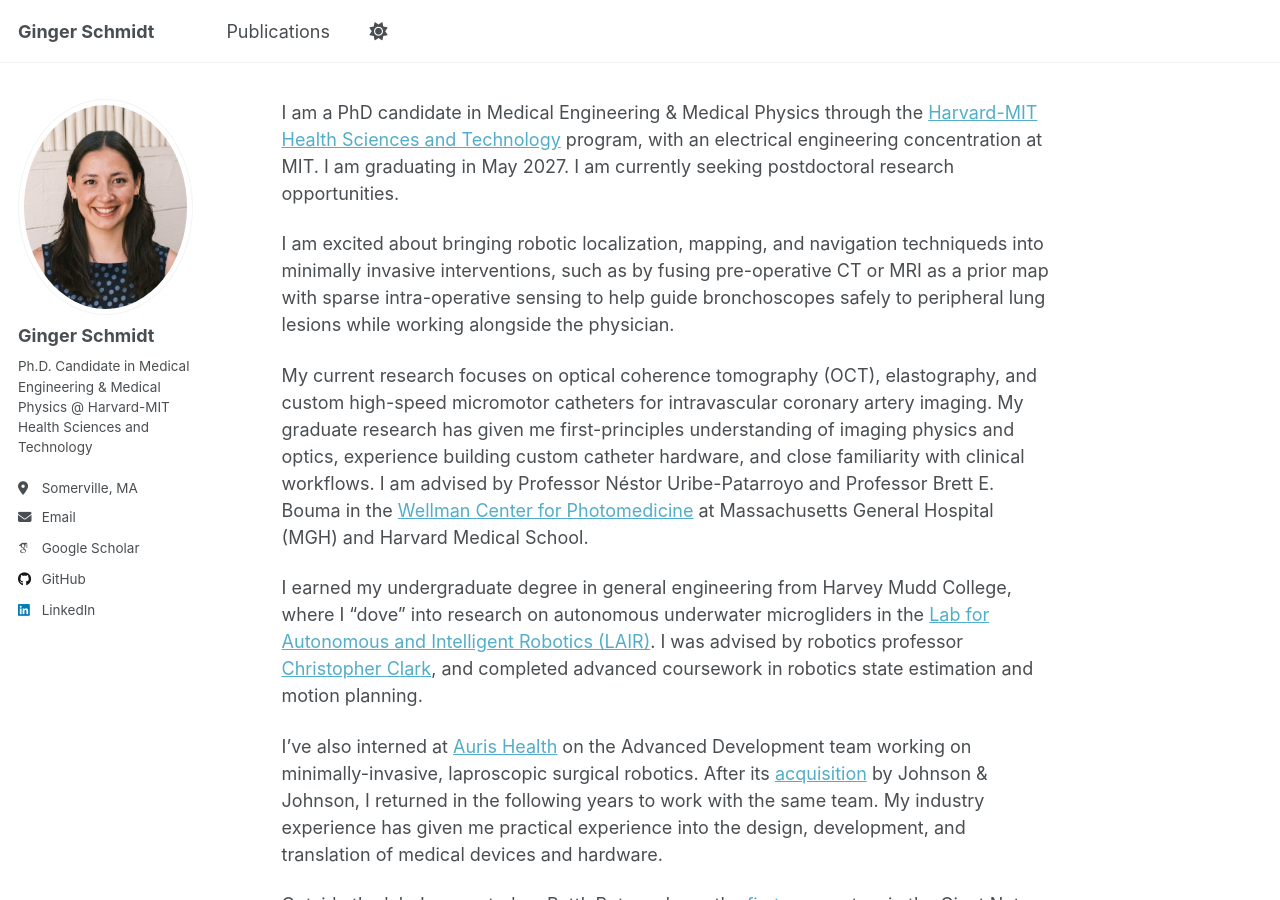
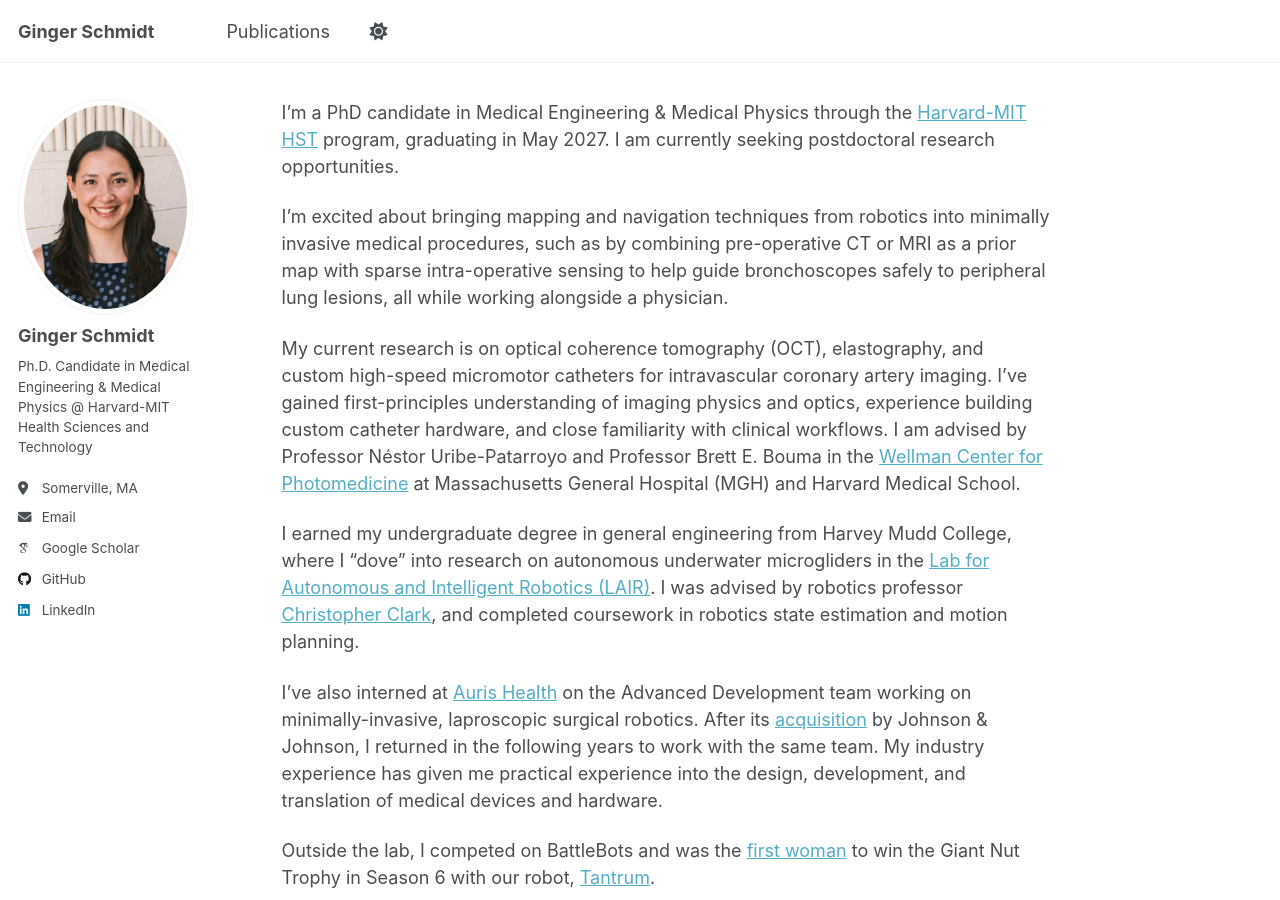
Before and after one commit to gingerschmidt/gingerschmidt.github.io, a Jekyll site: the page built from _pages/about.md, in a window 1280 px wide and 900 px high. Built offline with Jekyll 4.4.1, drawn with Linux system fonts in a browser that asks for light colours; some web fonts are replaced; a script that is not in the unit is left out.

Commit message:
Update about.md

```diff
--- a/_pages/about.md
+++ b/_pages/about.md
@@ -6,13 +6,13 @@ redirect_from:
   - /about.html
 ---
 
-I am a PhD candidate in Medical Engineering & Medical Physics through the [Harvard-MIT Health Sciences and Technology](https://hst.mit.edu/) program, with an electrical engineering concentration at MIT. I am graduating in May 2027. I am currently seeking postdoctoral research opportunities.
+I'm a PhD candidate in Medical Engineering & Medical Physics through the [Harvard-MIT HST](https://hst.mit.edu/) program, graduating in May 2027. I am currently seeking postdoctoral research opportunities.
 
-I am excited about bringing robotic localization, mapping, and navigation techniqueds into minimally invasive interventions, such as by fusing pre-operative CT or MRI as a prior map with sparse intra-operative sensing to help guide bronchoscopes safely to peripheral lung lesions while working alongside the physician.
+I'm excited about bringing mapping and navigation techniques from robotics into minimally invasive medical procedures, such as by combining pre-operative CT or MRI as a prior map with sparse intra-operative sensing to help guide bronchoscopes safely to peripheral lung lesions, all while working alongside a physician.
 
-My current research focuses on optical coherence tomography (OCT), elastography, and custom high-speed micromotor catheters for intravascular coronary artery imaging.  My graduate research has given me first-principles understanding of imaging physics and optics, experience building custom catheter hardware, and close familiarity with clinical workflows. I am advised by Professor Néstor Uribe-Patarroyo and Professor Brett E. Bouma in the [Wellman Center for Photomedicine](https://wellman.massgeneral.org/) at Massachusetts General Hospital (MGH) and Harvard Medical School.
+My current research is on optical coherence tomography (OCT), elastography, and custom high-speed micromotor catheters for intravascular coronary artery imaging.  I've gained first-principles understanding of imaging physics and optics, experience building custom catheter hardware, and close familiarity with clinical workflows. I am advised by Professor Néstor Uribe-Patarroyo and Professor Brett E. Bouma in the [Wellman Center for Photomedicine](https://wellman.massgeneral.org/) at Massachusetts General Hospital (MGH) and Harvard Medical School.
 
-I earned my undergraduate degree in general engineering from Harvey Mudd College, where I "dove" into research on autonomous underwater microgliders in the [Lab for Autonomous and Intelligent Robotics (LAIR)](https://www.lair.hmc.edu/). I was advised by robotics professor [Christopher Clark](https://engineering.nyu.edu/faculty/christopher-clark), and completed advanced coursework in robotics state estimation and motion planning.
+I earned my undergraduate degree in general engineering from Harvey Mudd College, where I "dove" into research on autonomous underwater microgliders in the [Lab for Autonomous and Intelligent Robotics (LAIR)](https://www.lair.hmc.edu/). I was advised by robotics professor [Christopher Clark](https://engineering.nyu.edu/faculty/christopher-clark), and completed coursework in robotics state estimation and motion planning.
 
 I've also interned at [Auris Health](https://www.linkedin.com/company/aurishealth/) on the Advanced Development team working on minimally-invasive, laproscopic surgical robotics. After its [acquisition](https://www.jnj.com/media-center/press-releases/johnson-johnson-announces-agreement-to-acquire-auris-health-inc) by Johnson & Johnson, I returned in the following years to work with the same team. My industry experience has given me practical experience into the design, development, and translation of medical devices and hardware.
 
```
